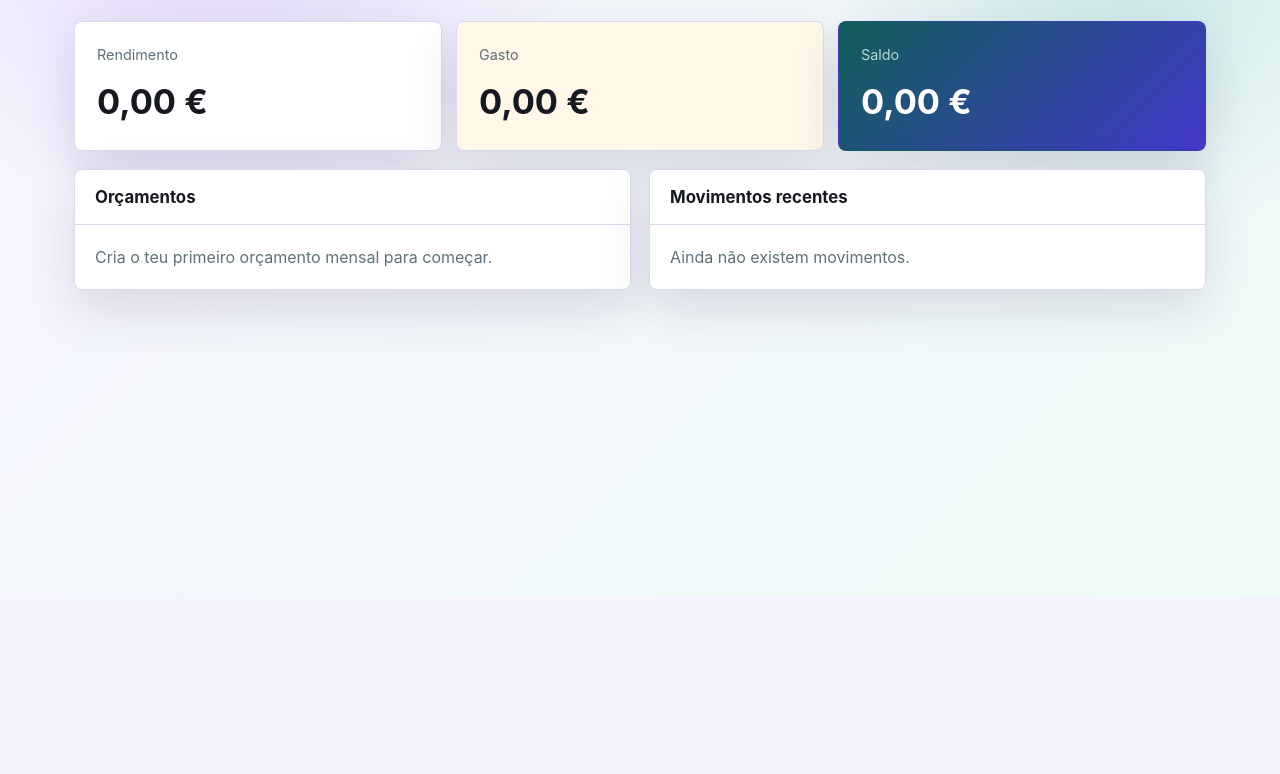
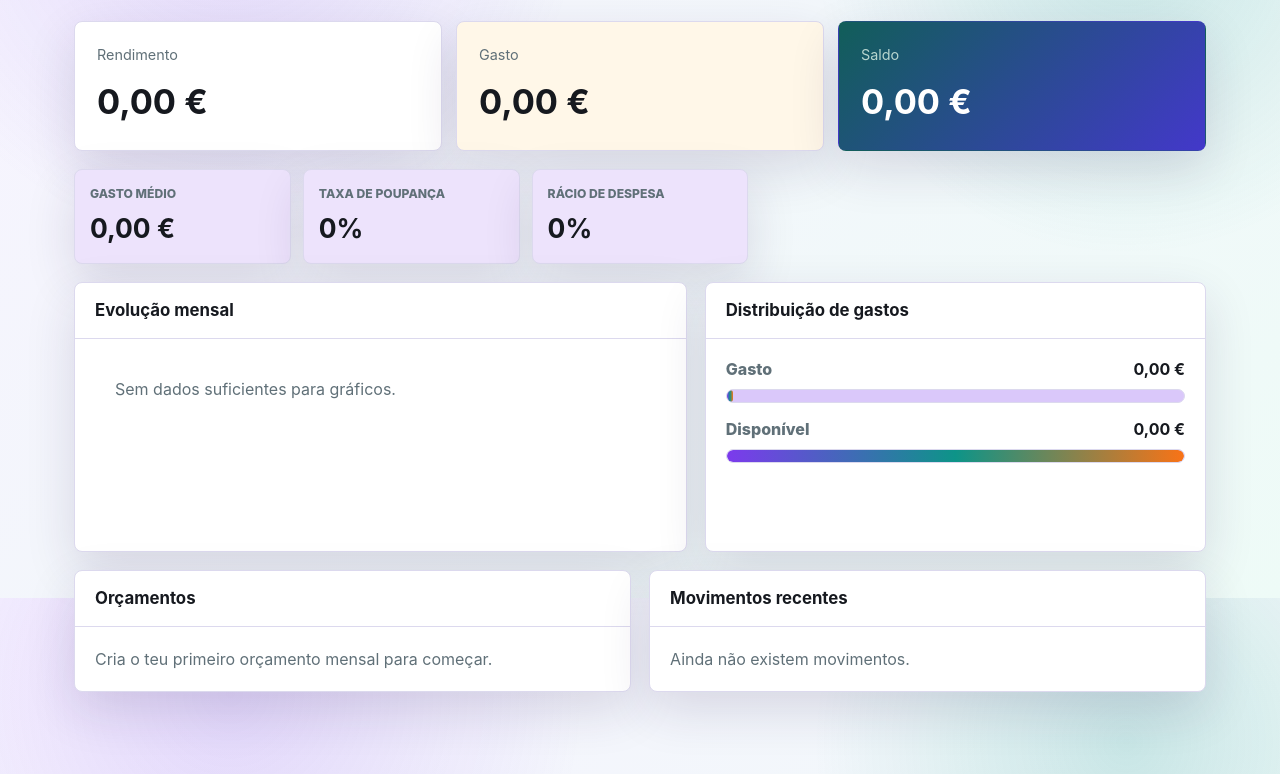
Before and after one commit to sendas/budget-webapp, a Django app: page / in a window 1280 px wide. Shown: the part 202-976 px from the top of the page. Before the commit the page ends 531 px from the top, so only its background shows below. Run offline with Django 5.2, Linux system fonts and the light colour scheme; the visitor is signed in with stand-in values (Sample User, id 1); data that the repository does not hold is empty.

Commit message:
Add analytics and simplify admin users

```diff
--- a/finance/preferences.py
+++ b/finance/preferences.py
@@ -68,6 +68,18 @@ TEXT = {
         "transaction_added": "Movimento registado.",
         "fixed_removed": "Despesa fixa removida.",
         "transaction_removed": "Movimento removido.",
+        "statistics": "Estatísticas",
+        "monthly_trend": "Evolução mensal",
+        "expense_mix": "Distribuição de gastos",
+        "category_chart": "Gastos por categoria",
+        "average_spend": "Gasto médio",
+        "savings_rate": "Taxa de poupança",
+        "expense_ratio": "Rácio de despesa",
+        "transaction_count": "Movimentos",
+        "largest_category": "Maior categoria",
+        "no_chart_data": "Sem dados suficientes para gráficos.",
+        "remaining": "Disponível",
+        "total_spent": "Total gasto",
     },
     "en": {
         "app_name": "financebros",
@@ -128,6 +140,18 @@ TEXT = {
         "transaction_added": "Transaction recorded.",
         "fixed_removed": "Fixed expense removed.",
         "transaction_removed": "Transaction removed.",
+        "statistics": "Statistics",
+        "monthly_trend": "Monthly trend",
+        "expense_mix": "Expense mix",
+        "category_chart": "Spending by category",
+        "average_spend": "Average spend",
+        "savings_rate": "Savings rate",
+        "expense_ratio": "Expense ratio",
+        "transaction_count": "Transactions",
+        "largest_category": "Largest category",
+        "no_chart_data": "Not enough data for charts.",
+        "remaining": "Available",
+        "total_spent": "Total spent",
     },
 }
 
--- a/finance/static/finance/css/app.css
+++ b/finance/static/finance/css/app.css
@@ -312,6 +312,103 @@ h2 {
   color: #b8d6cf;
 }
 
+.stats-strip {
+  display: grid;
+  gap: 12px;
+  grid-template-columns: repeat(5, minmax(0, 1fr));
+  margin: 0 0 18px;
+}
+
+.stat-chip {
+  background: color-mix(in srgb, var(--panel) 86%, var(--accent-alt));
+  border: 1px solid var(--line);
+  border-radius: 8px;
+  box-shadow: var(--shadow);
+  min-width: 0;
+  padding: 15px;
+}
+
+.stat-chip span {
+  color: var(--muted);
+  display: block;
+  font-size: .76rem;
+  font-weight: 800;
+  margin-bottom: 6px;
+  text-transform: uppercase;
+}
+
+.stat-chip strong {
+  display: block;
+  font-size: clamp(1.15rem, 2.2vw, 1.65rem);
+  overflow: hidden;
+  text-overflow: ellipsis;
+  white-space: nowrap;
+}
+
+.analytics-grid {
+  display: grid;
+  gap: 18px;
+  grid-template-columns: minmax(0, 1.1fr) minmax(0, .9fr);
+  margin-bottom: 18px;
+}
+
+.chart-panel {
+  min-height: 270px;
+}
+
+.bar-chart,
+.stacked-bars {
+  display: grid;
+  gap: 14px;
+  padding: 18px 20px 20px;
+}
+
+.chart-row,
+.metric-bar {
+  display: grid;
+  gap: 8px;
+}
+
+.chart-row {
+  align-items: center;
+  grid-template-columns: minmax(80px, .35fr) minmax(0, 1fr) auto;
+}
+
+.chart-row span,
+.metric-label span {
+  color: var(--muted);
+  font-weight: 800;
+  min-width: 0;
+}
+
+.chart-row strong,
+.metric-label strong {
+  white-space: nowrap;
+}
+
+.metric-label {
+  align-items: center;
+  display: flex;
+  gap: 12px;
+  justify-content: space-between;
+}
+
+.bar-track {
+  background: color-mix(in srgb, var(--panel) 72%, var(--accent-alt));
+  border: 1px solid var(--line);
+  border-radius: 999px;
+  height: 14px;
+  overflow: hidden;
+}
+
+.bar-track i {
+  background: linear-gradient(90deg, var(--accent-alt), var(--accent), var(--accent-hot));
+  border-radius: inherit;
+  display: block;
+  height: 100%;
+  min-width: 6px;
+}
+
 .split {
   display: grid;
   gap: 18px;
@@ -537,8 +634,18 @@ th {
 
   .kpi-grid,
   .kpi-grid.five,
-  .split {
+  .split,
+  .analytics-grid,
+  .stats-strip {
     grid-template-columns: 1fr;
+  }
+
+  .chart-row {
+    grid-template-columns: minmax(72px, .45fr) minmax(0, 1fr);
+  }
+
+  .chart-row strong {
+    grid-column: 2;
   }
 
   .topbar nav {
--- a/finance/templates/finance/dashboard.html
+++ b/finance/templates/finance/dashboard.html
@@ -22,6 +22,57 @@
     <span>{{ UI.balance }}</span>
     <strong>{{ totals.remaining|floatformat:2 }} €</strong>
   </article>
+</section>
+
+<section class="stats-strip">
+  <article class="stat-chip">
+    <span>{{ UI.average_spend }}</span>
+    <strong>{{ overview_stats.average_spend|floatformat:2 }} €</strong>
+  </article>
+  <article class="stat-chip">
+    <span>{{ UI.savings_rate }}</span>
+    <strong>{{ overview_stats.savings_rate }}%</strong>
+  </article>
+  <article class="stat-chip">
+    <span>{{ UI.expense_ratio }}</span>
+    <strong>{{ overview_stats.expense_ratio }}%</strong>
+  </article>
+</section>
+
+<section class="analytics-grid">
+  <div class="panel chart-panel">
+    <div class="panel-head">
+      <h2>{{ UI.monthly_trend }}</h2>
+    </div>
+    <div class="bar-chart">
+      {% for item in monthly_trend %}
+        <div class="chart-row">
+          <span>{{ item.label }}</span>
+          <div class="bar-track"><i style="width: {{ item.width }}%"></i></div>
+          <strong>{{ item.spent|floatformat:0 }} €</strong>
+        </div>
+      {% empty %}
+        <p class="empty">{{ UI.no_chart_data }}</p>
+      {% endfor %}
+    </div>
+  </div>
+
+  <div class="panel chart-panel">
+    <div class="panel-head">
+      <h2>{{ UI.expense_mix }}</h2>
+    </div>
+    <div class="stacked-bars">
+      {% for item in expense_mix %}
+        <div class="metric-bar">
+          <div class="metric-label">
+            <span>{{ item.label }}</span>
+            <strong>{{ item.value|floatformat:2 }} €</strong>
+          </div>
+          <div class="bar-track"><i style="width: {{ item.width }}%"></i></div>
+        </div>
+      {% endfor %}
+    </div>
+  </div>
 </section>
 
 <section class="split">
--- a/finance/views.py
+++ b/finance/views.py
@@ -1,4 +1,5 @@
 from datetime import date
+from decimal import Decimal
 
 from django.contrib import messages
 from django.contrib.auth import login
@@ -22,6 +23,18 @@ DEFAULT_FIXED_EXPENSES = [
     "Credito mensal",
     "Telefone",
 ]
+
+
+def percent(value, total):
+    if not total:
+        return 0
+    return max(0, min(100, round((value / total) * 100)))
+
+
+def money_average(total, count):
+    if not count:
+        return Decimal("0")
+    return total / Decimal(count)
 
 
 def signup(request):
@@ -67,20 +80,47 @@ def pending_approval(request):
 def dashboard(request):
     budgets = MonthlyBudget.objects.filter(owner=request.user)
     current_budget = budgets.first()
+    budget_list = list(budgets[:12])
     totals = {
-        "income": sum((budget.income for budget in budgets), start=0),
-        "spent": sum((budget.spent_total for budget in budgets), start=0),
-        "remaining": sum((budget.remaining_balance for budget in budgets), start=0),
+        "income": sum((budget.income for budget in budget_list), start=Decimal("0")),
+        "spent": sum((budget.spent_total for budget in budget_list), start=Decimal("0")),
+        "remaining": sum((budget.remaining_balance for budget in budget_list), start=Decimal("0")),
     }
+    trend_source = list(reversed(budget_list[:6]))
+    max_trend_spent = max([budget.spent_total for budget in trend_source] or [Decimal("0")])
+    monthly_trend = [
+        {
+            "label": f"{budget.month:02d}/{str(budget.year)[-2:]}",
+            "spent": budget.spent_total,
+            "income": budget.income,
+            "width": percent(budget.spent_total, max_trend_spent),
+        }
+        for budget in trend_source
+    ]
+    spend_count = len([budget for budget in budget_list if budget.spent_total])
+    savings_rate = percent(totals["remaining"], totals["income"])
+    expense_ratio = percent(totals["spent"], totals["income"])
+    overview_stats = {
+        "average_spend": money_average(totals["spent"], spend_count),
+        "savings_rate": savings_rate,
+        "expense_ratio": expense_ratio,
+    }
+    expense_mix = [
+        {"label": get_text(request)["spent"], "value": totals["spent"], "width": expense_ratio},
+        {"label": get_text(request)["remaining"], "value": totals["remaining"], "width": max(0, 100 - expense_ratio)},
+    ]
     recent_transactions = Transaction.objects.filter(budget__owner=request.user).select_related("budget")[:8]
     return render(
         request,
         "finance/dashboard.html",
         {
-            "budgets": budgets[:12],
+            "budgets": budget_list,
             "current_budget": current_budget,
             "recent_transactions": recent_transactions,
             "totals": totals,
+            "monthly_trend": monthly_trend,
+            "overview_stats": overview_stats,
+            "expense_mix": expense_mix,
         },
     )
 
@@ -120,11 +160,29 @@ def budget_detail(request, budget_id):
         {"category": category_labels.get(item["category"], item["category"]), "total": item["total"]}
         for item in category_totals
     ]
+    max_category_total = max([item["total"] for item in category_totals] or [Decimal("0")])
+    for item in category_totals:
+        item["width"] = percent(item["total"], max_category_total)
+        item["share"] = percent(item["total"], budget.spent_total)
     kind_labels = get_kind_labels(language)
     transaction_rows = list(transactions[:60])
     for transaction in transaction_rows:
         transaction.kind_label = kind_labels.get(transaction.kind, transaction.get_kind_display())
         transaction.category_label = category_labels.get(transaction.category, transaction.get_category_display())
+    text = get_text(request)
+    expense_mix = [
+        {"label": text["fixed"], "value": budget.fixed_total, "width": percent(budget.fixed_total, budget.spent_total)},
+        {"label": text["daily"], "value": budget.daily_total, "width": percent(budget.daily_total, budget.spent_total)},
+        {"label": "BONGO", "value": budget.bongo_total, "width": percent(budget.bongo_total, budget.spent_total)},
+    ]
+    transaction_count = transactions.count()
+    budget_stats = {
+        "savings_rate": percent(budget.remaining_balance, budget.income),
+        "expense_ratio": percent(budget.spent_total, budget.income),
+        "transaction_count": transaction_count,
+        "average_spend": money_average(budget.spent_total, transaction_count + budget.fixed_expenses.count()),
+        "largest_category": category_totals[0]["category"] if category_totals else "-",
+    }
     return render(
         request,
         "finance/budget_detail.html",
@@ -133,6 +191,8 @@ def budget_detail(request, budget_id):
             "fixed_expenses": budget.fixed_expenses.all(),
             "transactions": transaction_rows,
             "category_totals": category_totals,
+            "expense_mix": expense_mix,
+            "budget_stats": budget_stats,
         },
     )
 
```
Also changed, not shown: finance/admin.py (+34 -0 lines), finance/templates/finance/budget_detail.html (+55 -0 lines).
